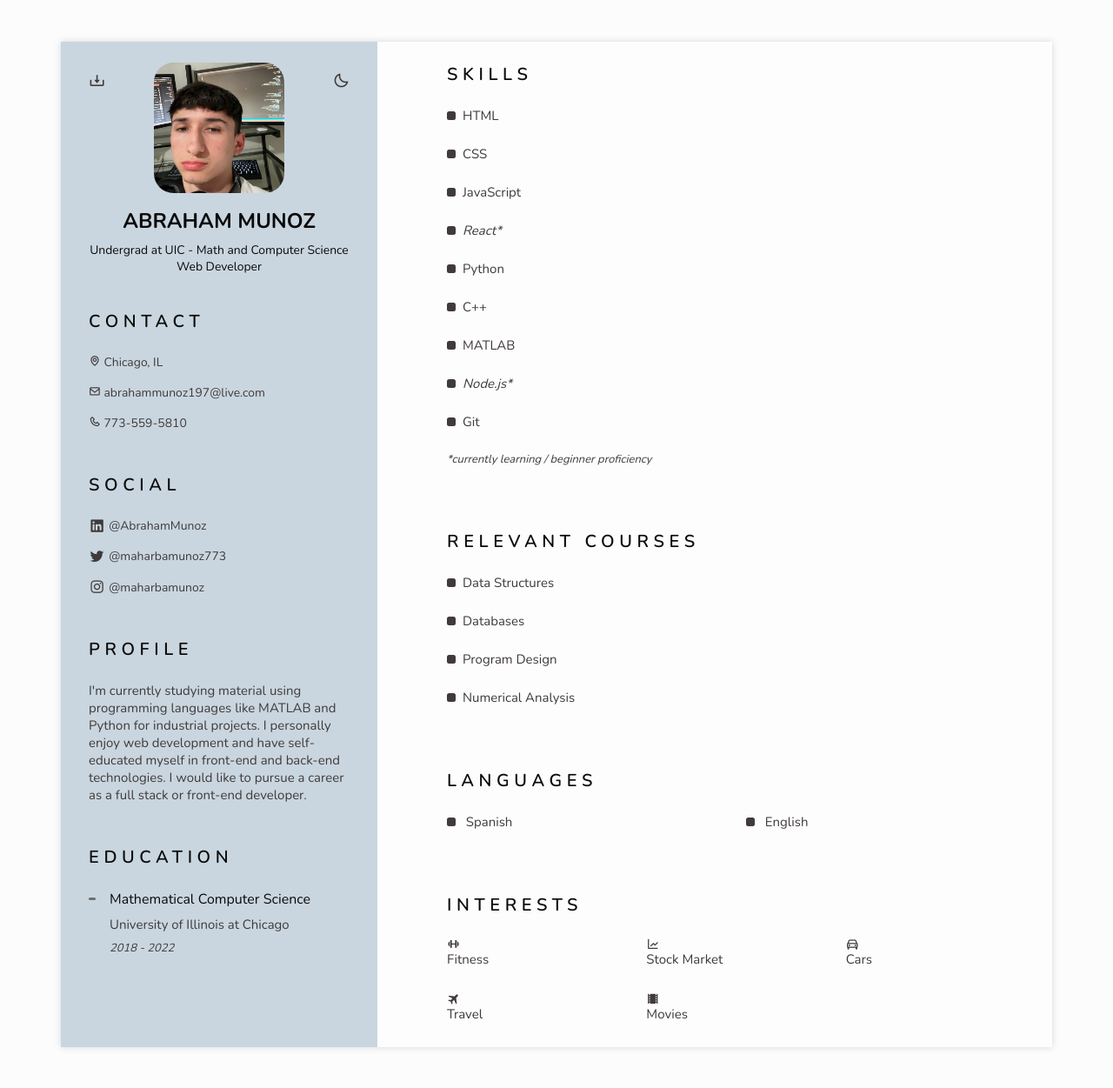
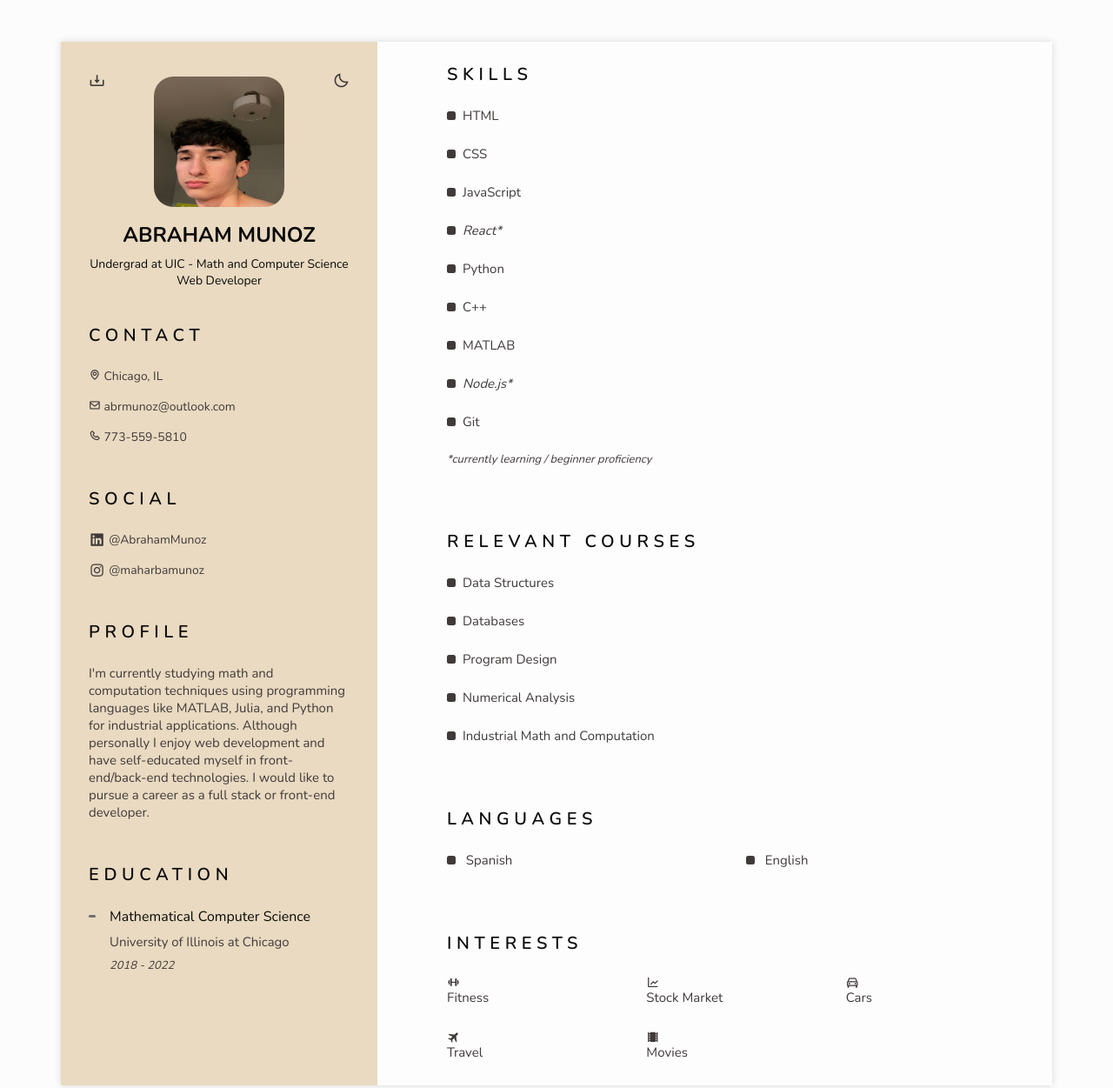
Before and after one commit to Abe0819/online-resume_mobile-compatible_project, a plain HTML site: page index.html in a window 1280 px wide. Shown: the whole page at 87% size. Drawn offline with nearby package versions, Linux system fonts and the light colour scheme.

Commit message:
- Changed profile picture - Resized profile picture - Changed contact section - Changed social section - Changed profile section - Color Changes to both themes - Added a course - Changed PDF file download button

```diff
--- a/CSS/styles.css
+++ b/CSS/styles.css
@@ -1,6 +1,5 @@
 /* Fonts from Google.com */
 @import url('https://fonts.googleapis.com/css2?family=Nunito:wght@400;600;700&display=swap');
-
 
 /* CSS VARIABLES */
 
@@ -12,7 +11,7 @@
     --text-color: #403A3A;
     --text-color-light: #707070;
     --container-color: #FDFDFD;
-    --container-color-alt: #C9D6DF;
+    --container-color-alt: #E9DAC1;
     --body-color: #FCFCFC;
 
 
@@ -58,8 +57,8 @@ body.dark-theme {
     --text-color: #C9D6DF;
     --text-color-light: #707070;
     --container-color: #1A1A1B;
-    --container-color-alt: #2E383F;
-    --body-color: #333F44;
+    --container-color-alt: #16253E;
+    --body-color: #000000;
 }
 
 
@@ -265,6 +264,7 @@ img {
     height: 150px;
     border-radius: 15%;
     justify-self: center;
+    margin-top: var(--mb-2);
     margin-bottom: var(--mb-1);
 }
 
--- a/index.html
+++ b/index.html
@@ -65,7 +65,7 @@
                 <section class="home" id="home">
                     <div class="home__container section bd-grid">
                         <div class="home__data bd-grid">
-                            <img src="profile-img/IMG_0891.JPEG" class="home__img">
+                            <img src= "profile-img/IMG_2161.jpg" class="home__img">
                             <h1 class="home__title"><b>ABRAHAM MUNOZ</b></h1>
                             <h3 class="home__occupation">Undergraduate at UIC - Math and Computer Science<br> Web Developer</h3>
                             <h3 class="home__occupation_2">Undergrad at UIC - Math and Computer Science<br> Web Developer</h3>
@@ -84,7 +84,7 @@
                             </span>
 
                             <span class="home_information home__icon">
-                                <i class='bx bx-envelope' ></i> abrahammunoz197@live.com
+                                <i class='bx bx-envelope' ></i> abrmunoz@outlook.com
                             </span>
 
                             <span class="home_information home__icon">
@@ -97,7 +97,7 @@
                     <i class='bx bx-moon change-theme' title="Theme" id="theme-button"></i>
 
                     <!--- Download PDF for desktop -->
-                    <a href="pdf-resume/abraham-munoz_Resume.pdf" target="_blank">
+                    <a href="pdf-resume/resume-pdf.pdf" target="_blank">
                         <i class='bx bx-download download-pdf' title="Download PDF" id="pdf-button"></i>
                     </a>
                 </section>
@@ -112,10 +112,6 @@
                             <i class='bx bxl-linkedin-square social__icon' ></i> @AbrahamMunoz
                         </a>
 
-                        <a href="https://twitter.com/maharbamunoz773" target="_blank" class="social__link">
-                            <i class='bx bxl-twitter social__icon' ></i> @maharbamunoz773
-                        </a>
-
                         <a href="https://www.instagram.com/maharbamunoz/" target="_blank" class="social__link">
                             <i class='bx bxl-instagram social__icon' ></i> @maharbamunoz
                         </a>
@@ -127,8 +123,8 @@
                     <h2 class="section-title">Profile</h2>
 
                     <p class="profile__description">
-                        I'm currently studying material using programming languages like MATLAB and Python for industrial projects.
-                        I personally enjoy web development and have self-educated myself in front-end and back-end technologies.
+                        I'm currently studying math and computation techniques using programming languages like MATLAB, Julia, and Python for industrial applications.
+                        Although personally I enjoy web development and have self-educated myself in front-end/back-end technologies.
                         I would like to pursue a career as a full stack or front-end developer.
                     </p>
                 </section>
@@ -213,6 +209,9 @@
                             <li class="course__name">
                                 <span class="course__square"></span>Numerical Analysis
                             </li>
+                            <li class="course__name">
+                                <span class="course__square"></span>Industrial Math and Computation
+                            </li>
                         </ul>
                     </div>
                 </section>
```
Also changed, not shown: profile-img/IMG_0891.JPEG (deleted), profile-img/IMG_2161.jpg (added), 2 other files.
